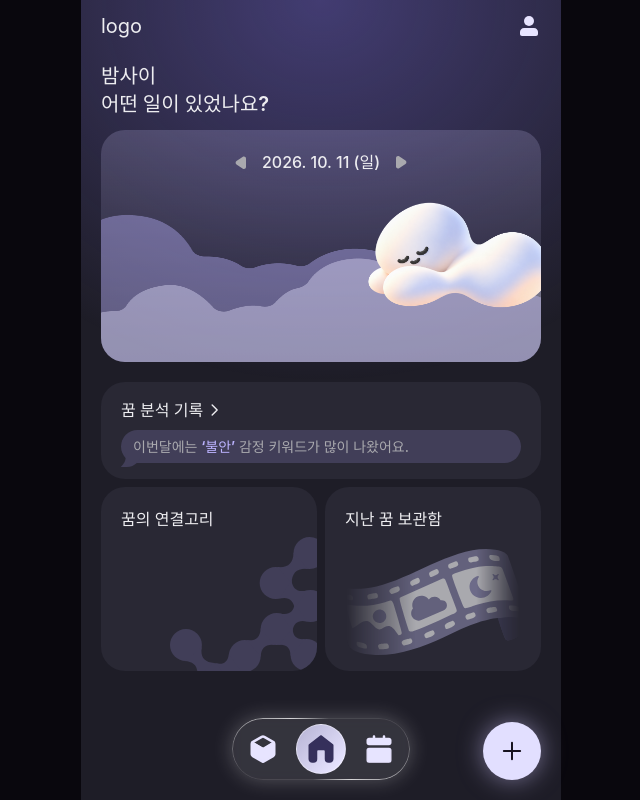
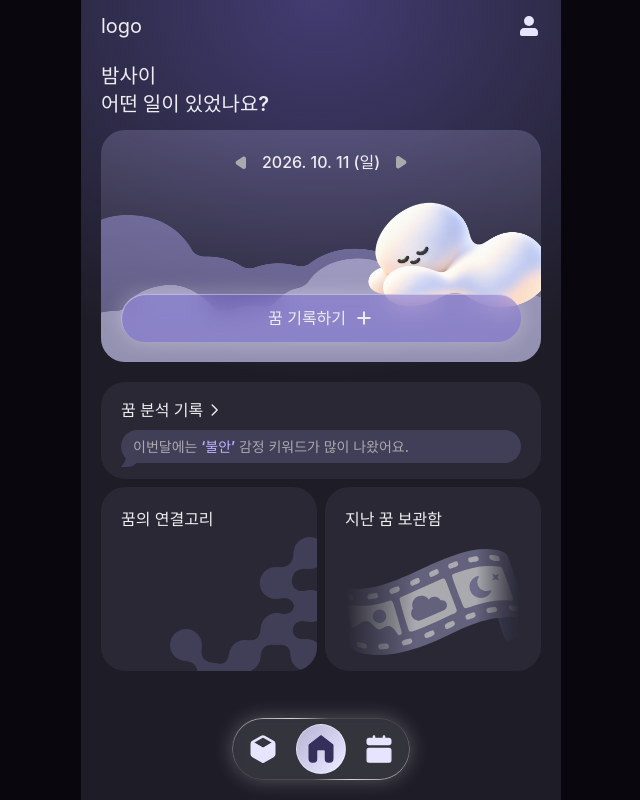
Before and after one commit to mongle-web/mongle-web, a React (Vite) app in the folder mongle-web/: page / in a window 1280 px wide. Shown: the whole page, without its empty margins (319-959 px from the left). Built offline with nearby package versions, Linux system fonts and the light colour scheme.

Commit message:
[Feat]: #11 리코드 버튼 수정

```diff
--- a/mongle-web/src/features/home/components/HomeHeroCard.tsx
+++ b/mongle-web/src/features/home/components/HomeHeroCard.tsx
@@ -5,6 +5,7 @@ import cloudP500 from '@/assets/images/home/cloud_p-500.png';
 import homeCharacter from '@/assets/images/home/home_character.png';
 import ArrowIcon from '@/components/icons/ArrowIcon';
 import { WEEKDAYS } from '@/features/calendar/utils/calendar';
+import RecordButton from '@/features/home/components/RecordButton';
 
 // 예: 2026. 10. 02 (금)
 const formatHeroDate = (date: Date) => {
@@ -69,6 +70,11 @@ function HomeHeroCard() {
         alt=""
         className="absolute top-[50px] right-[-10px] w-[190px] select-none"
       />
+
+      {/* 꿈 기록하기 (피그마: 날짜 아래 약 120px, 좌우 20px, 높이 45) */}
+      <div className="absolute inset-x-5 top-[164px]">
+        <RecordButton />
+      </div>
     </div>
   );
 }
--- a/mongle-web/src/features/home/components/RecordButton.tsx
+++ b/mongle-web/src/features/home/components/RecordButton.tsx
@@ -1,31 +1,32 @@
-interface RecordButtonProps {
-  onClick: () => void;
-}
+import { useNavigate } from 'react-router-dom';
 
-// 꿈 기록하기 버튼 (화면 오른쪽 아래 고정)
-// 하단 네비게이션과 항상 같이 노출되지 않아서 별도 컴포넌트로 분리
-function RecordButton({ onClick }: RecordButtonProps) {
+// 꿈 기록하기 버튼 (피그마: 너비 313, 높이 45)
+// 위치는 쓰는 쪽에서 정하고, 버튼은 부모 너비를 꽉 채움
+// 피그마 유리 효과는 CSS로 근사: 뒤 배경 흐림 + 왼쪽 위 하이라이트
+function RecordButton() {
+  const navigate = useNavigate();
+
+  const handleClick = () => {
+    navigate('/dreams/new');
+  };
+
   return (
-    <div className="pointer-events-none fixed right-0 bottom-5 left-0 z-40">
-      <div className="mx-auto flex w-full max-w-[480px] justify-end px-5">
     <button
       type="button"
-          onClick={onClick}
-          aria-label="꿈 기록하기"
-          className="pointer-events-auto flex h-[58px] cursor-pointer w-[58px] items-center justify-center rounded-full bg-[#E2DFFF] text-[#17121F] shadow-[0_0_24px_rgba(210,200,255,0.5)] transition active:scale-95"
+      onClick={handleClick}
+      className="flex w-full cursor-pointer items-center justify-center gap-2 rounded-full bg-p-500/40 px-5 py-3 text-[16px] leading-[1.3] font-semibold text-b-200 shadow-[0_0_20px_0_rgba(255,255,255,0.30),inset_1px_1px_0_0_rgba(255,255,255,0.4)] backdrop-blur-[12px]"
     >
-          <svg
-            viewBox="0 0 24 24"
-            className="h-7 w-7"
-            fill="none"
+      꿈 기록하기
+      <svg viewBox="0 0 20 20" fill="none" aria-hidden="true" className="size-5 shrink-0">
+        <path
+          d="M10 4.16663V15.8333M4.1665 10H15.8332"
           stroke="currentColor"
-            strokeWidth="1.7"
-          >
-            <path d="M12 5v14M5 12h14" strokeLinecap="round" />
+          strokeWidth="2"
+          strokeLinecap="round"
+          strokeLinejoin="round"
+        />
       </svg>
     </button>
-      </div>
-    </div>
   );
 }
 
--- a/mongle-web/src/features/home/pages/HomePage.tsx
+++ b/mongle-web/src/features/home/pages/HomePage.tsx
@@ -1,5 +1,3 @@
-import { useNavigate } from 'react-router-dom';
-
 import { Header } from '@/components/common';
 
 import BottomNavigation from '@/features/home/components/BottomNavigation';
@@ -7,12 +5,9 @@ import DreamAnalyzeCard from '@/features/home/components/DreamAnalyzeCard';
 import HomeHeroCard from '@/features/home/components/HomeHeroCard';
 import HomeMenuCard from '@/features/home/components/HomeMenuCard';
 // import RecentDreamCard from '@/features/home/components/RecentDreamCard';
-import RecordButton from '@/features/home/components/RecordButton';
 // import { recentDreams } from '@/features/home/mocks/homeMockData';
 
 function HomePage() {
-  const navigate = useNavigate();
-
   return (
     <>
       <div className="relative isolate min-h-screen bg-b-900 px-5 pt-[14px] pb-28">
@@ -76,9 +71,6 @@ function HomePage() {
       </div>
 
       <BottomNavigation />
-
-      {/* 음성/텍스트 선택 단계 없이 기록 화면으로 직접 이동 */}
-      <RecordButton onClick={() => navigate('/dreams/new')} />
     </>
   );
 }
```
Lines whose indentation alone changed are shown as unchanged.
